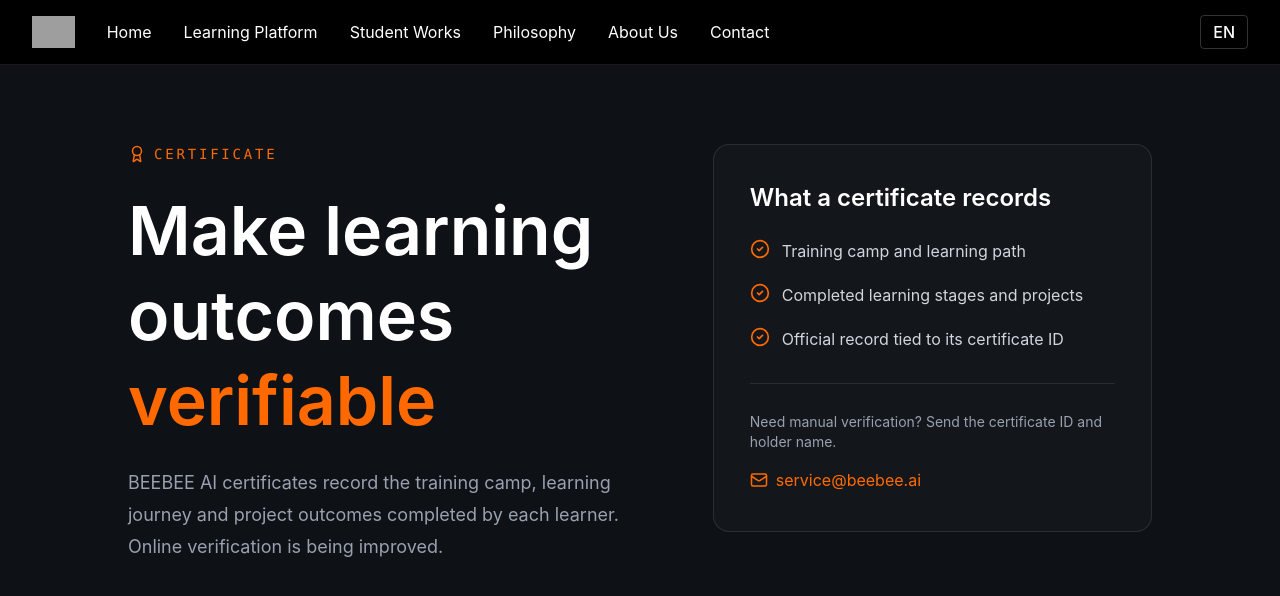
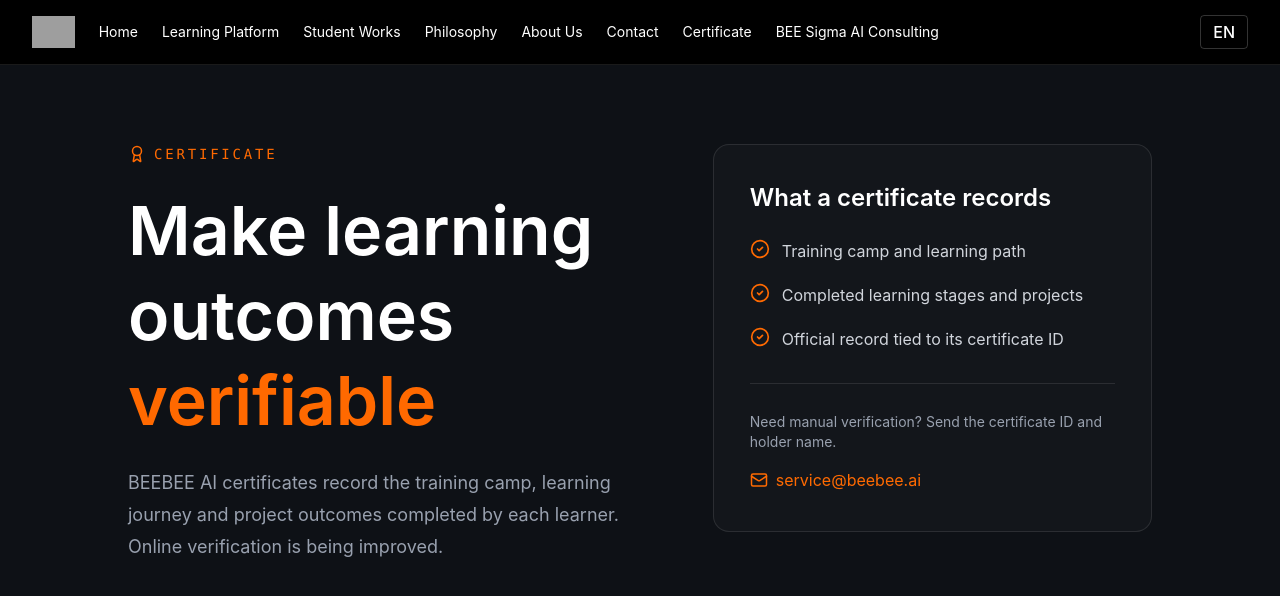
Before and after one commit to beebee-ai/Beebeeai, a React (Vite) app: page /certificate in a window 1280 px wide. Shown: the top 596 px of the page. Built offline with nearby package versions, Linux system fonts and the light colour scheme; grey boxes are pictures that could not be loaded.

Commit message:
Restore certificate and BEE Sigma navigation

```diff
--- a/src/app/components/Navigation.tsx
+++ b/src/app/components/Navigation.tsx
@@ -18,6 +18,8 @@ export function Navigation() {
     { labelKey: 'philosophy', href: '#philosophy' },
     { labelKey: 'about', href: '#about' },
     { labelKey: 'contact', href: '#contact' },
+    { labelKey: 'certificate', href: '/certificate' },
+    { labelKey: 'beeSigma', href: 'https://www.bee-sigma.com/', external: true },
   ] as const;
 
   // 判断是否在首页
@@ -28,18 +30,18 @@ export function Navigation() {
       <div className="max-w-7xl mx-auto px-4 sm:px-6 lg:px-8">
         <div className="flex items-center justify-between h-16">
           {/* Logo and Desktop Navigation - Left aligned */}
-          <div className="hidden md:flex items-center space-x-8">
+          <div className="hidden md:flex items-center gap-5 lg:gap-6">
             <div className="flex-shrink-0">
               <Link to="/">
                 <img src={logoImage} alt="Logo" className="h-8 w-auto" />
               </Link>
             </div>
-            {navItems.map((item) => (
-              <Link
-                key={item.href}
-                to={isHomePage ? item.href : `/${item.href}`}
-                className="text-white hover:text-gray-300 transition-colors"
-              >
+            {navItems.map((item) => item.external ? (
+              <a key={item.href} href={item.href} target="_blank" rel="noopener noreferrer" className="text-white hover:text-gray-300 transition-colors text-sm whitespace-nowrap">
+                {t(navContent[item.labelKey], language)}
+              </a>
+            ) : (
+              <Link key={item.href} to={item.href.startsWith('/') || isHomePage ? item.href : `/${item.href}`} className="text-white hover:text-gray-300 transition-colors text-sm whitespace-nowrap">
                 {t(navContent[item.labelKey], language)}
               </Link>
             ))}
@@ -78,13 +80,12 @@ export function Navigation() {
       {isMenuOpen && (
         <div className="md:hidden bg-black border-t border-white/10">
           <div className="px-4 pt-2 pb-4 space-y-3">
-            {navItems.map((item) => (
-              <Link
-                key={item.href}
-                to={isHomePage ? item.href : `/${item.href}`}
-                className="block text-white hover:text-gray-300 transition-colors py-2"
-                onClick={() => setIsMenuOpen(false)}
-              >
+            {navItems.map((item) => item.external ? (
+              <a key={item.href} href={item.href} target="_blank" rel="noopener noreferrer" className="block text-white hover:text-gray-300 transition-colors py-2" onClick={() => setIsMenuOpen(false)}>
+                {t(navContent[item.labelKey], language)}
+              </a>
+            ) : (
+              <Link key={item.href} to={item.href.startsWith('/') || isHomePage ? item.href : `/${item.href}`} className="block text-white hover:text-gray-300 transition-colors py-2" onClick={() => setIsMenuOpen(false)}>
                 {t(navContent[item.labelKey], language)}
               </Link>
             ))}
--- a/src/app/locales/navContent.ts
+++ b/src/app/locales/navContent.ts
@@ -12,6 +12,8 @@ export const navContent = {
   philosophy: { ZH: '品牌理念', EN: 'Philosophy' },
   about: { ZH: '关于我们', EN: 'About Us' },
   contact: { ZH: '联系我们', EN: 'Contact' },
+  certificate: { ZH: '证书查询', EN: 'Certificate' },
+  beeSigma: { ZH: 'BEE Sigma 企业 AI 咨询', EN: 'BEE Sigma AI Consulting' },
 };
 
 // 辅助函数：根据语言获取文本
```
